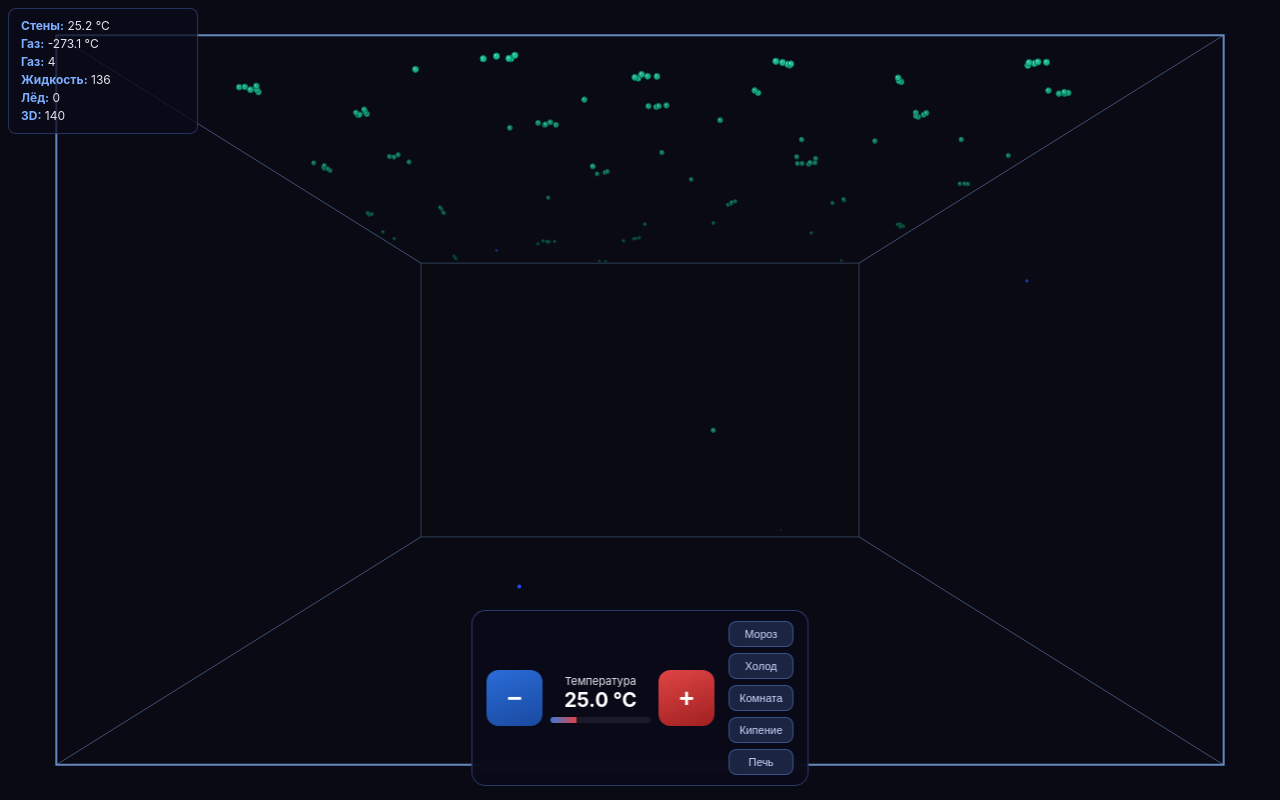
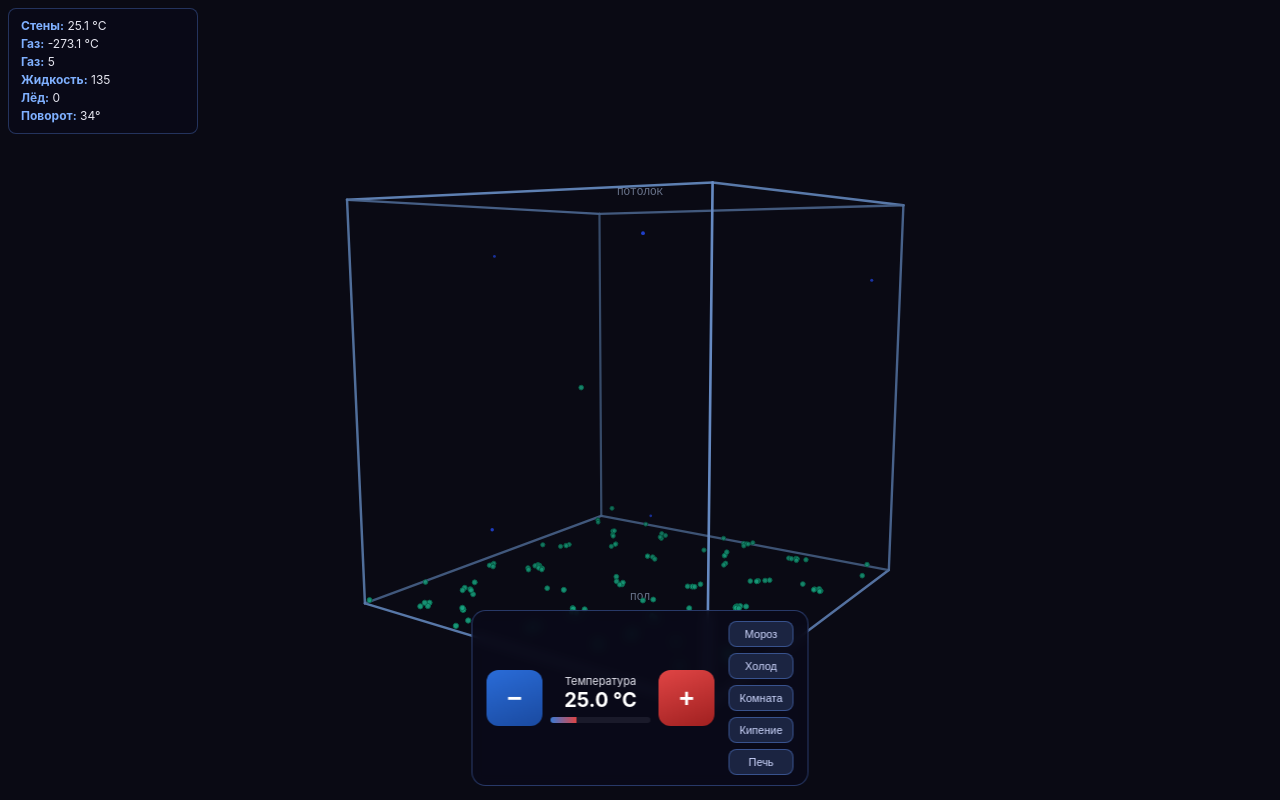
Before and after one commit to TitanForgeGames/-, a plain HTML site: page index.html in a window 1280 px wide. Drawn offline with Linux system fonts and the light colour scheme; animation ran at ten frames a second.

Commit message:
Refactor index.html for improved readability
Refactor code for clarity and consistency, including variable naming and formatting adjustments.

```diff
--- a/index.html
+++ b/index.html
@@ -78,10 +78,12 @@ function resize(){
 }
 addEventListener('resize', resize); resize();
 
+// ===== ЕДИНИЦЫ =====
 const K0 = 273.15;
 const K2C = K => K - K0;
 const C2K = C => C + K0;
 
+// ===== КОНСТАНТЫ =====
 const kB = 1.0;
 const MASS = 1.0;
 const T_MIN_K = 50;
@@ -89,22 +91,62 @@ const T_MAX_K = 1000;
 const T_FREEZE_K = C2K(0);
 const T_BOIL_K   = C2K(100);
 
-// ===== 3D-ПРОЕКЦИЯ (простая, надёжная) =====
-// x,y,z ∈ [0..1]. z=0 — далеко, z=1 — близко.
-function project(x, y, z){
-  const scale = 0.45 + z * 0.75;      // 0.45 .. 1.20 — всегда > 0
-  const cx = (x - 0.5) * 2;           // -1..1
-  const cy = (y - 0.5) * 2;           // -1..1
-  const sx = W/2 + cx * (W * 0.38) * scale;
-  const sy = H/2 - cy * (H * 0.38) * scale;
-  return { sx, sy, scale };
+// ===== 3D-КАМЕРА И ВРАЩЕНИЕ =====
+// Куб: x,y,z ∈ [0..1], но для вращения переводим в [-0.5..0.5]
+let rotY = 0.6;      // поворот вокруг вертикальной оси (рад)
+let rotX = -0.15;    // наклон вокруг горизонтальной (рад)
+const FOV = 2.2;     // фокусное расстояние
+
+// Экранные параметры
+function screenScale(){
+  return Math.min(W, H) * 0.55;
 }
 
-// ===== ФИЗИКА (в норм. координатах [0..1]) =====
+// Проекция: точка в кубе [0..1]^3 → экран
+// 1. Центрируем: [0..1] → [-0.5..0.5]
+// 2. Вращаем вокруг Y (rotY), затем вокруг X (rotX)
+// 3. Перспектива
+function project(x, y, z){
+  // В локальных координатах куба, центр = 0
+  let px = x - 0.5;
+  let py = y - 0.5;
+  let pz = z - 0.5;
+
+  // ВАЖНО: y=0 — пол (низ), y=1 — потолок (верх).
+  // На экране: больший y — выше (sy меньше).
+  // Мы не инвертируем здесь — сделаем при выводе sy.
+  // (py = -0.5 внизу, +0.5 вверху)
+
+  // Вращение вокруг Y
+  const cy = Math.cos(rotY), sy_ = Math.sin(rotY);
+  let rx = px * cy + pz * sy_;
+  let rz = -px * sy_ + pz * cy;
+  let ry = py;
+
+  // Вращение вокруг X
+  const cx = Math.cos(rotX), sx_ = Math.sin(rotX);
+  let ry2 = ry * cx - rz * sx_;
+  let rz2 = ry * sx_ + rz * cx;
+
+  // Камера смотрит вдоль +Z, на расстоянии
+  const camDist = 2.5;
+  const zCam = rz2 + camDist;
+
+  // Перспектива
+  const scale = FOV / zCam;
+
+  const S = screenScale();
+  const sx = W/2 + rx * S * scale;
+  // y инвертирован: больше py → выше → меньше sy
+  const sy = H/2 - ry2 * S * scale;
+
+  return { sx, sy, scale, zCam };
+}
+
+// ===== ФИЗИКА =====
 const R_GAS = 5, R_LIQ = 8;
 const VELOCITY_SCALE = 0.005;
 
-// Силы
 const ATTR_EPS_GAS = 0.0008;
 const ATTR_RANGE_GAS = 0.08;
 const REPULSE_K_GAS = 0.004;
@@ -154,7 +196,7 @@ class Particle {
 
 function gauss(mu, sigma){
   const u1 = Math.random() || 1e-9, u2 = Math.random();
-  return mu + sigma * Math.sqrt(-2 * Math.log(u1)) * Math.cos(2 * Math.PI * u2);
+  return mu + sigma * Math.sqrt(-2*Math.log(u1)) * Math.cos(2*Math.PI*u2);
 }
 function maxwellV(T, mass){
   return gauss(0, Math.sqrt(kB * T / mass));
@@ -179,9 +221,7 @@ spawnParticles(140);
 
 function computeForces(){
   const n = particles.length;
-  for(let i=0; i<n; i++){
-    particles[i].fx=0; particles[i].fy=0; particles[i].fz=0;
-  }
+  for(let i=0; i<n; i++){ particles[i].fx=0; particles[i].fy=0; particles[i].fz=0; }
   for(let i=0; i<n; i++){
     const a = particles[i];
     const aCond = a.state !== 'gas';
@@ -197,20 +237,20 @@ function computeForces(){
       const maxRep    = condensed ? MAX_REPULSE_FORCE_LIQ : MAX_REPULSE_FORCE_GAS;
 
       const dx=b.x-a.x, dy=b.y-a.y, dz=b.z-a.z;
-      const d2 = dx*dx + dy*dy + dz*dz;
+      const d2 = dx*dx+dy*dy+dz*dz;
       if(d2 < 1e-12 || d2 > attrRange*attrRange) continue;
 
       const d = Math.sqrt(d2);
       const contact = (a.r + b.r) / 1000;
       let f = 0;
       if(d < contact){
-        f += Math.min(maxRep, repK * (contact - d));
+        f += Math.min(maxRep, repK*(contact-d));
       }
       if(d > contact){
-        const sr2 = (contact*contact) / d2;
+        const sr2 = (contact*contact)/d2;
         const sr6 = sr2*sr2*sr2;
         const sr12 = sr6*sr6;
-        let fLJ = 24 * attrEps / d * (2*sr12 - sr6);
+        let fLJ = 24*attrEps/d*(2*sr12-sr6);
         if(fLJ < -maxAttr) fLJ = -maxAttr;
         if(fLJ >  maxAttr) fLJ =  maxAttr;
         f += fLJ;
@@ -224,27 +264,24 @@ function computeForces(){
 }
 
 function exchangeHeat(a, b){
-  if(a.state !== 'gas' && b.state !== 'gas') return;
-  const Ea = a.mass * a.speed2;
-  const Eb = b.mass * b.speed2;
-  const Eavg = (Ea + Eb) * 0.5;
-  const E_target = 3 * kB * wallT * VELOCITY_SCALE * VELOCITY_SCALE;
-  let na = Ea + (Eavg - Ea) * THERMAL_TRANSFER;
-  let nb = Eb + (Eavg - Eb) * THERMAL_TRANSFER;
-  if(Eavg > E_target * 1.05){
-    na *= 0.98; nb *= 0.98;
-  }
-  if(Ea > 1e-15){ const s = Math.sqrt(na/Ea); a.vx*=s; a.vy*=s; a.vz*=s; }
-  if(Eb > 1e-15){ const s = Math.sqrt(nb/Eb); b.vx*=s; b.vy*=s; b.vz*=s; }
+  if(a.state!=='gas' && b.state!=='gas') return;
+  const Ea = a.mass*a.speed2, Eb = b.mass*b.speed2;
+  const Eavg = (Ea+Eb)*0.5;
+  const E_target = 3*kB*wallT*VELOCITY_SCALE*VELOCITY_SCALE;
+  let na = Ea + (Eavg-Ea)*THERMAL_TRANSFER;
+  let nb = Eb + (Eavg-Eb)*THERMAL_TRANSFER;
+  if(Eavg > E_target*1.05){ na*=0.98; nb*=0.98; }
+  if(Ea>1e-15){ const s=Math.sqrt(na/Ea); a.vx*=s; a.vy*=s; a.vz*=s; }
+  if(Eb>1e-15){ const s=Math.sqrt(nb/Eb); b.vx*=s; b.vy*=s; b.vz*=s; }
 }
 
 function applyThermostat(){
   let sum=0, cnt=0;
   for(const p of particles){ if(p.state==='gas'){ sum+=p.speed2; cnt++; } }
-  if(cnt===0 || sum<1e-15) return;
+  if(cnt===0||sum<1e-15) return;
   const avg2 = sum/cnt;
-  const target2 = 3 * kB * wallT * VELOCITY_SCALE * VELOCITY_SCALE / MASS;
-  const lambda = Math.sqrt(1 + THERMOSTAT_STRENGTH * (target2/avg2 - 1));
+  const target2 = 3*kB*wallT*VELOCITY_SCALE*VELOCITY_SCALE/MASS;
+  const lambda = Math.sqrt(1 + THERMOSTAT_STRENGTH*(target2/avg2 - 1));
   for(const p of particles){
     if(p.state==='gas'){ p.vx*=lambda; p.vy*=lambda; p.vz*=lambda; }
   }
@@ -258,30 +295,37 @@ function reflectFromWall(p, nx, ny, nz){
   const vnNew = -vn;
   const tMag = Math.sqrt(tx*tx+ty*ty+tz*tz);
   const targetT = Math.abs(maxwellV(wallT, p.mass)) * VELOCITY_SCALE;
-  const tNewMag = tMag + (targetT - tMag) * WALL_CONDUCTIVITY;
+  const tNewMag = tMag + (targetT-tMag)*WALL_CONDUCTIVITY;
   let k = 1;
-  if(tMag > 1e-15) k = tNewMag / tMag;
+  if(tMag > 1e-15) k = tNewMag/tMag;
   p.vx = vnNew*nx + tx*k;
   p.vy = vnNew*ny + ty*k;
   p.vz = vnNew*nz + tz*k;
 }
 
 function handleBoundaries(p){
-  const m = p.r / 1000;
-  if(p.x < m){ p.x = m; if(p.state==='gas') reflectFromWall(p,1,0,0); else p.vx = Math.abs(p.vx)*0.3; }
-  else if(p.x > 1-m){ p.x = 1-m; if(p.state==='gas') reflectFromWall(p,-1,0,0); else p.vx = -Math.abs(p.vx)*0.3; }
-  if(p.z < m){ p.z = m; if(p.state==='gas') reflectFromWall(p,0,0,1); else p.vz = Math.abs(p.vz)*0.3; }
-  else if(p.z > 1-m){ p.z = 1-m; if(p.state==='gas') reflectFromWall(p,0,0,-1); else p.vz = -Math.abs(p.vz)*0.3; }
-  if(p.y < m){ p.y = m; if(p.state==='gas') reflectFromWall(p,0,1,0); else p.vy = Math.abs(p.vy)*0.3; }
+  const m = p.r/1000;
+  // x
+  if(p.x < m){ p.x=m; if(p.state==='gas') reflectFromWall(p,1,0,0); else p.vx=Math.abs(p.vx)*0.3; }
+  else if(p.x > 1-m){ p.x=1-m; if(p.state==='gas') reflectFromWall(p,-1,0,0); else p.vx=-Math.abs(p.vx)*0.3; }
+  // z
+  if(p.z < m){ p.z=m; if(p.state==='gas') reflectFromWall(p,0,0,1); else p.vz=Math.abs(p.vz)*0.3; }
+  else if(p.z > 1-m){ p.z=1-m; if(p.state==='gas') reflectFromWall(p,0,0,-1); else p.vz=-Math.abs(p.vz)*0.3; }
+  // y — пол (y=0) и потолок (y=1)
+  if(p.y < m){
+    p.y = m;
+    if(p.state==='gas') reflectFromWall(p,0,1,0);
+    else p.vy = Math.abs(p.vy)*0.3;   // жидкость/лёд на полу
+  }
   if(p.y > 1-m){
     p.y = 1-m;
     if(p.state==='gas') reflectFromWall(p,0,-1,0);
-    else { p.vy = -Math.abs(p.vy)*0.05; p.vx*=0.85; p.vz*=0.85; }
+    else p.vy = -Math.abs(p.vy)*0.3;
   }
 }
 
 function step(){
-  wallT += (targetT - wallT) * 0.05;
+  wallT += (targetT-wallT)*0.05;
   computeForces();
 
   const n = particles.length;
@@ -298,20 +342,20 @@ function step(){
   }
 
   for(const p of particles){
-    p.vx += (p.fx/p.mass) * DT;
-    p.vy += (p.fy/p.mass) * DT;
-    p.vz += (p.fz/p.mass) * DT;
+    p.vx += (p.fx/p.mass)*DT;
+    p.vy += (p.fy/p.mass)*DT;
+    p.vz += (p.fz/p.mass)*DT;
 
-    if(p.state==='gas') p.vy += G_GAS*DT;
-    else if(p.state==='liquid') p.vy += G_LIQ*DT;
-    else p.vy += G_ICE*DT;
+    if(p.state==='gas') p.vy -= G_GAS*DT;        // газ почти невесом
+    else if(p.state==='liquid') p.vy -= G_LIQ*DT; // жидкость падает вниз
+    else p.vy -= G_ICE*DT;                       // лёд падает ещё сильнее
 
     if(p.state==='liquid'){ p.vx*=LIQ_DAMPING; p.vz*=LIQ_DAMPING; }
     else if(p.state==='ice'){ p.vx*=ICE_DAMPING; p.vz*=ICE_DAMPING; }
 
     const v2 = p.speed2;
     const vm2 = p.state==='gas' ? VMAX2_GAS : VMAX2_COND;
-    if(v2 > vm2){ const s = Math.sqrt(vm2/v2); p.vx*=s; p.vy*=s; p.vz*=s; }
+    if(v2>vm2){ const s=Math.sqrt(vm2/v2); p.vx*=s; p.vy*=s; p.vz*=s; }
 
     p.x += p.vx*DT;
     p.y += p.vy*DT;
@@ -326,7 +370,8 @@ function step(){
     if(p.state==='gas'){
       if(wallT < T_BOIL_K){
         const cool = 1 - wallT/T_BOIL_K;
-        const hf = 0.25 + 0.75 * p.y;
+        // Вероятность выше у пола (y=0) и ниже у потолка (y=1)
+        const hf = 1 - p.y * 0.75;   // у пола 1.0, у потолка 0.25
         if(Math.random() < 0.22*cool*hf){
           p.state='liquid'; p.r=R_LIQ; p.mass=MASS*1.4;
           p.vx*=0.2; p.vy*=0.2; p.vz*=0.2;
@@ -339,9 +384,9 @@ function step(){
         const hot = wallT/T_BOIL_K - 1;
         if(Math.random() < 0.06*hot){
           p.state='gas'; p.r=R_GAS; p.mass=MASS;
-          p.vx = maxwellV(wallT, MASS)*VELOCITY_SCALE;
-          p.vy = maxwellV(wallT, MASS)*VELOCITY_SCALE;
-          p.vz = maxwellV(wallT, MASS)*VELOCITY_SCALE;
+          p.vx = maxwellV(wallT,MASS)*VELOCITY_SCALE;
+          p.vy = maxwellV(wallT,MASS)*VELOCITY_SCALE;
+          p.vz = maxwellV(wallT,MASS)*VELOCITY_SCALE;
         }
       }
     } else if(p.state==='ice'){
@@ -350,9 +395,9 @@ function step(){
       }
       if(wallT > T_BOIL_K+50 && Math.random()<0.04){
         p.state='gas'; p.r=R_GAS; p.mass=MASS;
-        p.vx = maxwellV(wallT, MASS)*VELOCITY_SCALE;
-        p.vy = maxwellV(wallT, MASS)*VELOCITY_SCALE;
-        p.vz = maxwellV(wallT, MASS)*VELOCITY_SCALE;
+        p.vx = maxwellV(wallT,MASS)*VELOCITY_SCALE;
+        p.vy = maxwellV(wallT,MASS)*VELOCITY_SCALE;
+        p.vz = maxwellV(wallT,MASS)*VELOCITY_SCALE;
       }
     }
   }
@@ -371,19 +416,31 @@ function step(){
 function gasColor(){
   const c = K2C(avgT);
   let r,g,b;
-  if(c < 0){ const k = Math.max(0,Math.min(1,(c+50)/50)); r=40+60*k; g=80+120*k; b=255; }
-  else if(c < 100){ const k=c/100; r=100+155*k; g=200-40*k; b=255-200*k; }
+  if(c<0){ const k=Math.max(0,Math.min(1,(c+50)/50)); r=40+60*k; g=80+120*k; b=255; }
+  else if(c<100){ const k=c/100; r=100+155*k; g=200-40*k; b=255-200*k; }
   else { const k=Math.min(1,(c-100)/200); r=255; g=160-140*k; b=55-40*k; }
   return [r,g,b];
 }
 
-// ===== 3D-КОРОБКА (8 углов) =====
-function drawBox(){
-  const corners = [
-    [0,0,0],[1,0,0],[1,1,0],[0,1,0],
-    [0,0,1],[1,0,1],[1,1,1],[0,1,1],
-  ];
-  const p = corners.map(c => project(c[0], c[1], c[2]));
+// ===== КУБ (12 рёбер, 8 углов) =====
+// Углы в локальных координатах [0..1]^3.
+// y=0 — пол, y=1 — потолок.
+const CUBE_CORNERS = [
+  [0,0,0],[1,0,0],[1,0,1],[0,0,1],   // нижняя грань (пол)
+  [0,1,0],[1,1,0],[1,1,1],[0,1,1],   // верхняя грань (потолок)
+];
+// Рёбра: пары индексов
+const CUBE_EDGES = [
+  // нижняя грань
+  [0,1],[1,2],[2,3],[3,0],
+  // верхняя грань
+  [4,5],[5,6],[6,7],[7,4],
+  // вертикальные
+  [0,4],[1,5],[2,6],[3,7],
+];
+
+function drawCube(){
+  const p = CUBE_CORNERS.map(c => project(c[0], c[1], c[2]));
 
   const wc = K2C(wallT);
   let wr,wg,wb;
@@ -391,56 +448,55 @@ function drawBox(){
   else if(wc<100){ const k=wc/100; wr=80+120*k; wg=160-40*k; wb=255-180*k; }
   else { const k=Math.min(1,(wc-100)/200); wr=200+55*k; wg=120-100*k; wb=75-50*k; }
 
-  // Задняя грань
-  ctx.strokeStyle = `rgba(${wr*0.4|0},${wg*0.4|0},${wb*0.4|0},0.7)`;
-  ctx.lineWidth = 1.5;
-  ctx.beginPath();
-  ctx.moveTo(p[0].sx, p[0].sy);
-  for(let i=1;i<4;i++) ctx.lineTo(p[i].sx, p[i].sy);
-  ctx.closePath();
-  ctx.fillStyle = `rgba(${wr*0.08|0},${wg*0.08|0},${wb*0.08|0},0.5)`;
-  ctx.fill();
-  ctx.stroke();
+  // Заливка задней грани? Нет — рисуем только рёбра.
+  // Рисуем все 12 рёбер, но с разной яркостью в зависимости от средней глубины.
+  ctx.lineCap = 'round';
+  for(const [i,j] of CUBE_EDGES){
+    const a = p[i], b = p[j];
+    const zAvg = (a.zCam + b.zCam) / 2;
+    // Чем дальше (больше zCam) — тем тусклее
+    const bright = Math.max(0.35, Math.min(1, 1.4 - zAvg * 0.25));
+    ctx.strokeStyle = `rgba(${wr*bright|0},${wg*bright|0},${wb*bright|0},${0.5 + 0.5*bright})`;
+    ctx.lineWidth = 1.5 + bright * 1.2;
+    ctx.beginPath();
+    ctx.moveTo(a.sx, a.sy);
+    ctx.lineTo(b.sx, b.sy);
+    ctx.stroke();
+  }
 
-  // Рёбра
-  ctx.strokeStyle = `rgba(${wr|0},${wg|0},${wb|0},0.5)`;
-  ctx.lineWidth = 1;
-  ctx.beginPath();
-  for(let i=0;i<4;i++){
-    ctx.moveTo(p[i].sx, p[i].sy);
-    ctx.lineTo(p[i+4].sx, p[i+4].sy);
-  }
-  ctx.stroke();
-
-  // Передняя грань
-  ctx.strokeStyle = `rgba(${wr|0},${wg|0},${wb|0},0.9)`;
-  ctx.lineWidth = 2;
-  ctx.beginPath();
-  ctx.moveTo(p[4].sx, p[4].sy);
-  for(let i=5;i<8;i++) ctx.lineTo(p[i].sx, p[i].sy);
-  ctx.closePath();
-  ctx.stroke();
+  // Подписи «ПОЛ» и «ПОТОЛОК» (опционально, для наглядности)
+  // Углы: пол — центр нижней грани, потолок — центр верхней
+  const floorCenter = project(0.5, 0, 0.5);
+  const ceilCenter  = project(0.5, 1, 0.5);
+  ctx.font = '11px monospace';
+  ctx.fillStyle = 'rgba(200,220,255,0.5)';
+  ctx.textAlign = 'center';
+  ctx.fillText('ПОЛ', floorCenter.sx, floorCenter.sy + 14);
+  ctx.fillText('ПОТОЛОК', ceilCenter.sx, ceilCenter.sy - 8);
+  ctx.textAlign = 'left';
 }
 
 // ===== ЧАСТИЦЫ =====
 function drawParticles(){
   const [gr,gg,gb] = gasColor();
-  const vRef = Math.sqrt(3 * kB * Math.max(avgT,1) / MASS) * VELOCITY_SCALE;
+  const vRef = Math.sqrt(3*kB*Math.max(avgT,1)/MASS) * VELOCITY_SCALE;
 
-  // сортировка по z (дальние сначала)
-  const sorted = particles.slice().sort((a,b) => a.z - b.z);
+  // Проецируем и сортируем по zCam (дальние сначала)
+  const list = particles.map(p => ({ p, proj: project(p.x, p.y, p.z) }));
+  list.sort((a,b) => b.proj.zCam - a.proj.zCam);
 
-  for(const p of sorted){
-    const proj = project(p.x, p.y, p.z);
+  for(const {p, proj} of list){
     const rScreen = p.r * proj.scale * 0.35;
     if(rScreen < 0.3) continue;
 
-    const depth = p.z;
-    const bright = 0.4 + 0.6 * depth;
+    // Глубина: zCam больше → дальше
+    // Нормируем: 0 = далеко, 1 = близко
+    const depth = Math.max(0, Math.min(1, 1.5 - proj.zCam * 0.35));
+    const bright = 0.4 + 0.6*depth;
 
     if(p.state==='gas'){
-      const rel = Math.min(1.6, Math.sqrt(p.speed2) / Math.max(1e-9, vRef));
-      const b = bright * (0.7 + 0.3*Math.min(1, rel));
+      const rel = Math.min(1.6, Math.sqrt(p.speed2)/Math.max(1e-9,vRef));
+      const b = bright*(0.7+0.3*Math.min(1,rel));
       ctx.fillStyle = `rgba(${gr*b|0},${gg*b|0},${gb*b|0},${0.55+0.45*depth})`;
       ctx.beginPath();
       ctx.arc(proj.sx, proj.sy, rScreen, 0, Math.PI*2);
@@ -453,12 +509,8 @@ function drawParticles(){
       ctx.strokeStyle = `rgba(${10*bright|0},${128*bright|0},${96*bright|0},${0.7+0.3*depth})`;
       ctx.lineWidth = Math.max(1, rScreen*0.2);
       ctx.stroke();
-      ctx.beginPath();
-      ctx.arc(proj.sx - rScreen*0.3, proj.sy - rScreen*0.3, rScreen*0.3, 0, Math.PI*2);
-      ctx.fillStyle = `rgba(255,255,255,${0.15+0.25*depth})`;
-      ctx.fill();
     } else {
-      const size = rScreen * 1.6;
+      const size = rScreen*1.6;
       ctx.fillStyle = `rgba(${184*bright|0},${224*bright|0},${255*bright|0},${0.7+0.3*depth})`;
       ctx.fillRect(proj.sx-size/2, proj.sy-size/2, size, size);
       ctx.strokeStyle = `rgba(255,255,255,${0.4+0.4*depth})`;
@@ -468,10 +520,12 @@ function drawParticles(){
   }
 }
 
+// ===== ОТРИСОВКА =====
 function draw(){
   ctx.fillStyle = '#0a0a14';
   ctx.fillRect(0, 0, W, H);
-  drawBox();
+
+  drawCube();
   drawParticles();
 
   hud.innerHTML =
@@ -480,7 +534,7 @@ function draw(){
     `<b>Газ:</b> ${particles.length - nLiquid - nIce}<br>` +
     `<b>Жидкость:</b> ${nLiquid}<br>` +
     `<b>Лёд:</b> ${nIce}<br>` +
-    `<b>3D:</b> ${particles.length}`;
+    `<b>Поворот:</b> ${(rotY*180/Math.PI).toFixed(0)}°`;
 
   document.getElementById('tempVal').textContent = K2C(targetT).toFixed(1) + ' °C';
   const frac = (targetT - T_MIN_K) / (T_MAX_K - T_MIN_K);
@@ -490,25 +544,23 @@ function draw(){
 // ===== ЦИКЛ =====
 let lastTime = performance.now();
 let acc = 0;
-const FIXED_DT = 1000 / 60;
+const FIXED_DT = 1000/60;
 
 function loop(now){
-  const dt = Math.min(now - lastTime, 50);
+  const dt = Math.min(now-lastTime, 50);
   lastTime = now;
   acc += dt;
   let it = 0;
   while(acc >= FIXED_DT && it < 3){
-    step();
-    acc -= FIXED_DT;
-    it++;
+    step(); acc -= FIXED_DT; it++;
   }
-  if(it === 3) acc = 0;
+  if(it===3) acc = 0;
   draw();
   requestAnimationFrame(loop);
 }
 requestAnimationFrame(loop);
 
-// ===== УПРАВЛЕНИЕ =====
+// ===== УПРАВЛЕНИЕ ТЕМПЕРАТУРОЙ =====
 const STEP_C = 5;
 document.getElementById('btnUp').addEventListener('click', () => {
   targetT = Math.min(T_MAX_K, targetT + STEP_C);
@@ -522,6 +574,44 @@ document.querySelectorAll('.preset').forEach(btn => {
     targetT = Math.max(T_MIN_K, Math.min(T_MAX_K, C2K(c)));
   });
 });
+
+// ===== ВРАЩЕНИЕ СВАЙПОМ / МЫШЬЮ =====
+let dragging = false;
+let lastX = 0, lastY = 0;
+
+function onDown(x, y){
+  // Не перехватываем касания по кнопкам управления
+  if(y > H - 120) return;
+  dragging = true;
+  lastX = x; lastY = y;
+}
+function onMove(x, y){
+  if(!dragging) return;
+  const dx = x - lastX;
+  const dy = y - lastY;
+  rotY += dx * 0.01;
+  rotX += dy * 0.005;
+  // Ограничим наклон
+  rotX = Math.max(-0.8, Math.min(0.8, rotX));
+  lastX = x; lastY = y;
+}
+function onUp(){ dragging = false; }
+
+// Touch
+canvas.addEventListener('touchstart', e => {
+  const t = e.touches[0];
+  onDown(t.clientX, t.clientY);
+}, {passive:true});
+canvas.addEventListener('touchmove', e => {
+  const t = e.touches[0];
+  onMove(t.clientX, t.clientY);
+}, {passive:true});
+canvas.addEventListener('touchend', onUp, {passive:true});
+
+// Mouse
+canvas.addEventListener('mousedown', e => onDown(e.clientX, e.clientY));
+addEventListener('mousemove', e => onMove(e.clientX, e.clientY));
+addEventListener('mouseup', onUp);
 </script>
 </body>
 </html>
```
